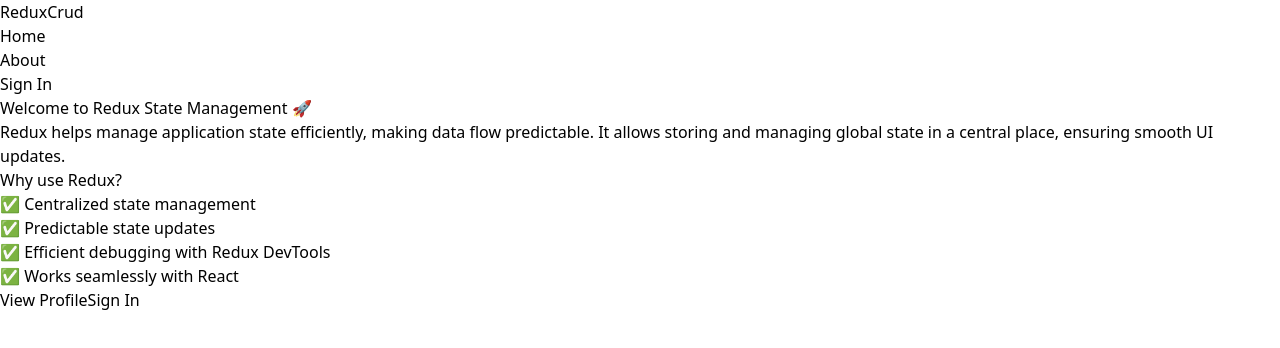
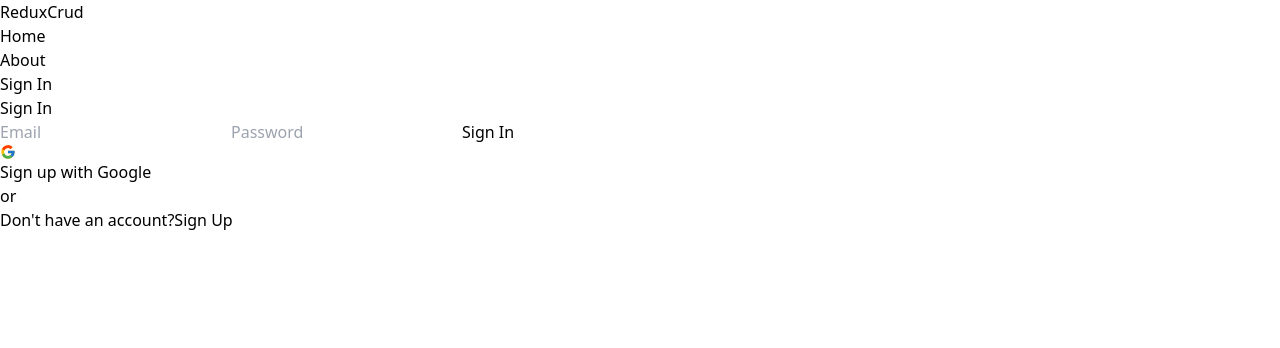
Before and after one commit to irshadsulthani/redux-crud, a React (Vite) app in the folder recux-crud/: page /sign-in in a window 1280 px wide. Before the commit this address led to /. Shown: the top 348 px of the page. Built offline with nearby package versions, Linux system fonts and the light colour scheme; no server answers.

Commit message:
some changes

```diff
--- a/recux-crud/src/App.jsx
+++ b/recux-crud/src/App.jsx
@@ -18,7 +18,6 @@
 import AdminLogin from "./pages/admin-pages/AdminLogin";
 import AdminPrivateRoute from "./components/AdminPrivateRoute";
 import AdminWithoutPrivate from "./components/AdminWithoutPrivate";
-import UserWithLogin from "./components/UserWithLogin";
 
 function App() {
   return (
@@ -44,18 +43,16 @@
         {/* User Routes */}
         <Route path="/" element={<Home />} />
         <Route path="/about" element={<About />} />
-        <Route element={<UserWithLogin />}>
-          <Route path="/sign-in" element={<SignIn />} />
-          <Route path="/sign-up" element={<SignUp />} />
-        </Route>
+        <Route path="/sign-in" element={<SignIn />} />
+        <Route path="/sign-up" element={<SignUp />} />
         <Route element={<PrivateRoute />}>
           <Route path="/profile" element={<Profile />} />
         </Route>
 
         <Route element={<AdminWithoutPrivate />}>
-          <Route path="/adminLogin" element={<AdminLogin />} />
+           <Route path="/adminLogin" element={<AdminLogin />} />
         </Route>
-        <Route element={<AdminPrivateRoute />}>
+        <Route element={<AdminPrivateRoute /> }>
           <Route path="/admin" element={<AdminHome />} />
           <Route path="/admin/dashboard" element={<AdminDashboard />} />
           <Route path="/admin/user-add" element={<UserAdd />} />
--- a/recux-crud/src/components/UserWithLogin.jsx
+++ b/recux-crud/src/components/UserWithLogin.jsx
@@ -1,11 +1,10 @@
-
-import React from 'react'
-import { useSelector } from 'react-redux'
-import { Outlet,Navigate } from 'react-router-dom'
+import React from "react";
+import { useSelector } from "react-redux";
+import { Outlet, Navigate } from "react-router-dom";
 
 function UserWithLogin() {
-  let currentUser = useSelector(state => state.user)
-  return  currentUser ? <Navigate to ='/' /> : <Outlet/>
+  const { currentUser } = useSelector(state => state.user);
+  return currentUser ? <Navigate to="/" replace /> : <Outlet />;
 }
 
-export default UserWithLogin
+export default UserWithLogin;
```
